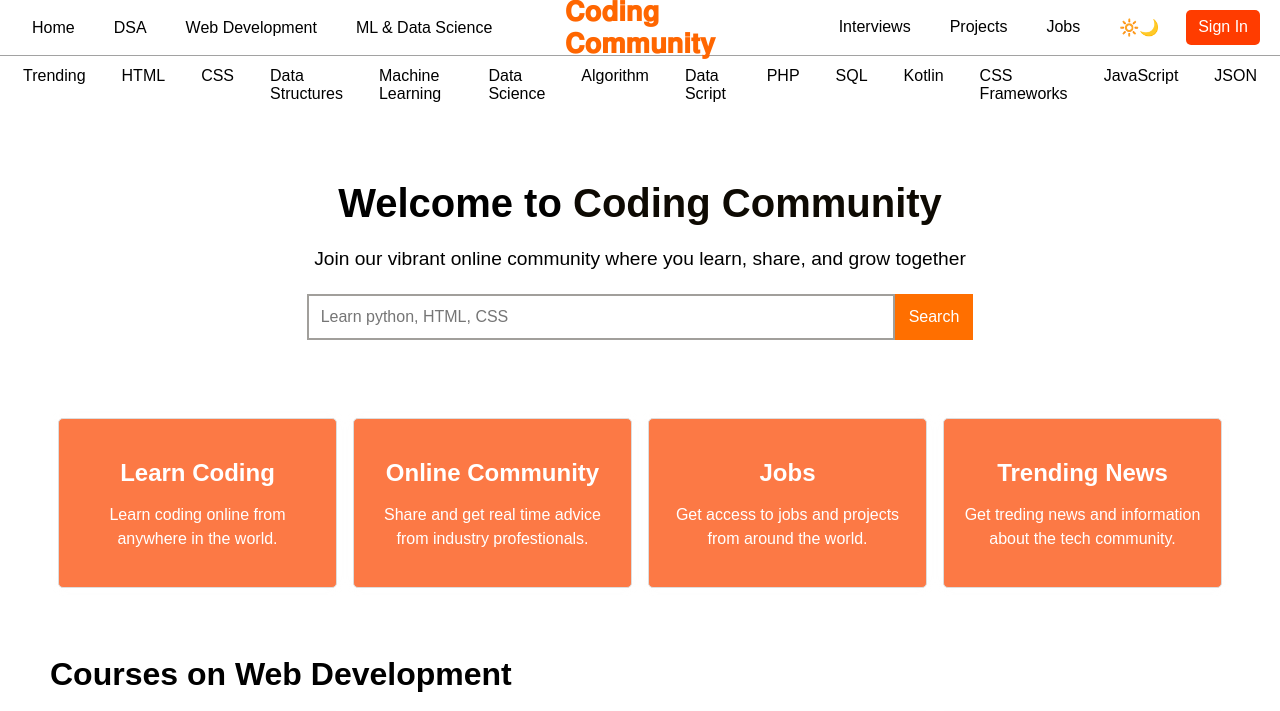
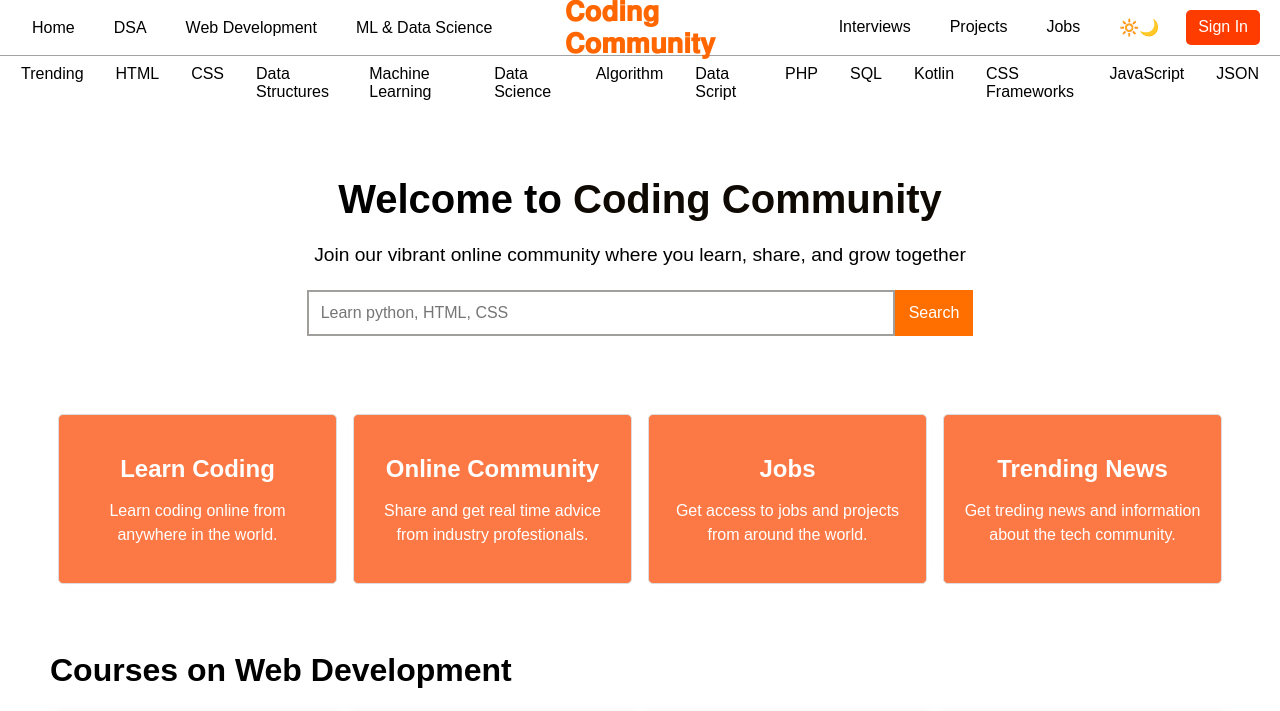
Before and after one commit to annoy004/coding-community-intern, a plain HTML site: page index.html in a window 1280 px wide. Shown: the top 711 px of the page. Drawn offline with Linux system fonts and the light colour scheme.

Commit message:
final homepage design

```diff
--- a/styles.css
+++ b/styles.css
@@ -73,7 +73,7 @@ body {
 .secondary-nav-link {
     text-decoration: none;
     color: black;
-    padding: 3px 3px;
+    padding: 1px 1px;
     position: relative;
 }
 
```
